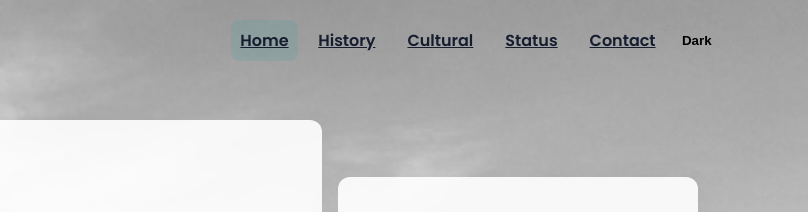
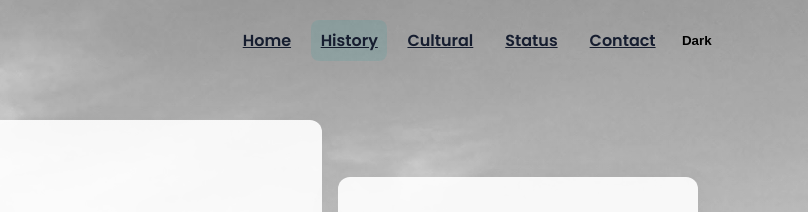
Before and after one commit to Yudha-Rizky/Bromo-Tourism, a plain HTML site: page history.html in a window 1280 px wide. Shown: the top 212 px of the page, 472-1280 px from the left. Drawn offline with Linux system fonts and the light colour scheme.

Commit message:
Update history.html

```diff
--- a/history.html
+++ b/history.html
@@ -15,8 +15,8 @@
         <span>Destination</span>
       </div>
       <nav class="nav" aria-label="Navigation">
-        <a href="index.html" class="active">Home</a>
-        <a href="history.html" class="">History</a>
+        <a href="index.html" class="">Home</a>
+        <a href="history.html" class="active">History</a>
         <a href="culture.html" class="">Cultural</a>
         <a href="status.html" class="">Status</a>
         <a href="contact.html" class="">Contact</a>
```
